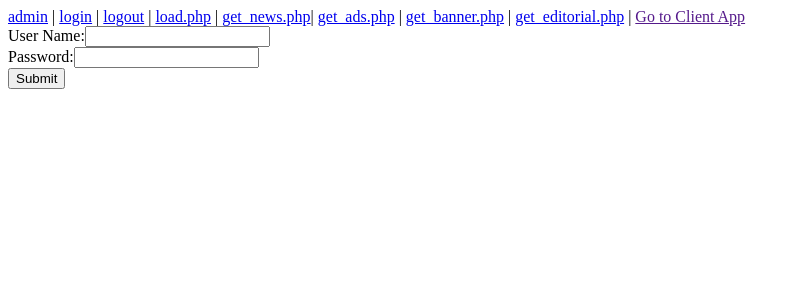
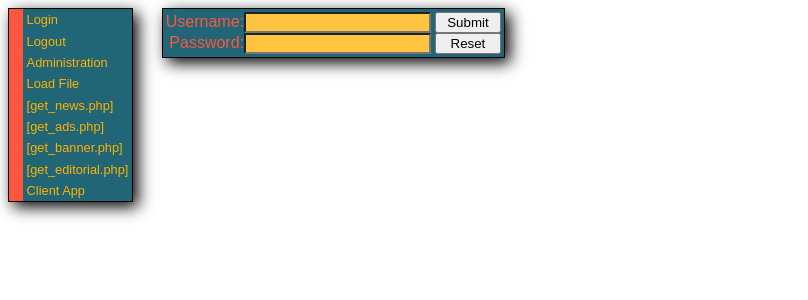
Before and after one commit to iwrotecode/539_project_3, a PHP site: page /login.php in a window 1280 px wide. Shown: the top 300 px of the page, without its empty margins (0-808 px from the left). Run offline with PHP 8.4, Linux system fonts and the light colour scheme.

Commit message:
Stylized stuff

```diff
--- a/admin.php
+++ b/admin.php
@@ -36,6 +36,8 @@ echo Page::addNav();
 	// echo "$k=$v<br />";
 // }
 
+echo "<h1>Administration</h1>";
+
 echo Utils::displayDBTables();
 
 echo Page::footer();
--- a/classes/Page.class.php
+++ b/classes/Page.class.php
@@ -2,7 +2,7 @@
 
 class Page {
 
-	static function header($title = "Untitled", $styles = null, $scripts = null) {
+	static function header($title = "Untitled", $styles = "css/styles.css", $scripts = null) {
 		$string = <<<END
 <!DOCTYPE html>
 <html xmlns="http://www.w3.org/1999/xhtml">
--- a/classes/Utils.class.php
+++ b/classes/Utils.class.php
@@ -113,7 +113,8 @@ class Utils {
 		$tableNames = $db -> getValidTableNames();
 
 		// starts form to select table
-		$string = '<form action="admin.php" name="select_database_table" method="post">';
+		$string = "<div class='content'>";
+		$string .= '<form action="admin.php" name="select_database_table" method="post">';
 		$string .= '<select name="database_table">';
 
 		// loops through tables as a select
@@ -125,6 +126,7 @@ class Utils {
 		$string .= '</select>';
 		$string .= '<input type="submit" name="selectDatabaseTable" value="Select" />';
 		$string .= '</form>';
+		$string .= "</div>";
 
 		return $string;
 	}
@@ -151,7 +153,8 @@ class Utils {
 		// checks to see if database table has content
 		if (!empty($results)) {
 			// starts html table
-			$string = "<form name='edit_database_table' action='admin.php' method='post'>";
+			$string = "<div class='content content_results'>";
+			$string .= "<form name='edit_database_table' action='admin.php' method='post'>";
 			$string .= "<table border='1'>";
 			$string .= "<tr>";
 
@@ -179,13 +182,14 @@ class Utils {
 
 			$string .= "</table>";
 			$string .= "</form>";
-
-			echo $string;
+			$string .= "</div>";
 
 			// reports if no data in table is found
 		} else {
-			echo "<p>No data in database table</p>";
+			$string = "<div class='error_message'>No data in database table</div>";
 		}
+
+		echo $string;
 	}
 
 	/**
--- a/css/load.css
+++ /dev/null
@@ -1,3 +0,0 @@
-.fileAssocSelect{
-	width: 10em;
-}
--- /dev/null
+++ b/css/styles.css
@@ -0,0 +1,137 @@
+/* START BODY | HTML STYLES */
+body {
+	font-family: arial, san-serif;
+}
+
+a {
+	color: #FFB100;
+	text-decoration: none;
+}
+
+.content {
+	position: absolute;
+	float: left;
+
+	margin-right: 2em;
+	margin-left: 12em;
+	padding: .25em;
+
+	border-color: #000000;
+	border-style: solid;
+	border-width: .1em;
+
+	background-color: #206676;
+
+	box-shadow: 5px 5px 15px #000000;
+
+	font-size: .8em;
+}
+
+.content_results {
+	margin-top: 6em;
+}
+/* END BODY | HTML STYLES */
+
+/*  START GLOBAL NAVIGATION */
+#nav {
+	position: relative;
+	float: left;
+	margin-right: 2em;
+
+	border-color: #000000;
+	border-style: solid;
+	border-width: .1em;
+
+	background-color: #FF5640;
+
+	box-shadow: 5px 5px 15px #000000;
+
+	font-size: .8em;
+
+}
+
+#nav ul {
+	position: relative;
+	margin: 0 auto;
+}
+
+#nav li {
+
+	list-style: none;
+
+	margin: 0 auto;
+	margin-left: -2em;
+
+	padding: .25em;
+	background-color: #206676;
+}
+
+#nav li:hover {
+	background-color: #FFC540;
+}
+
+#nav li:hover a {
+	color: #FF5640;
+}
+
+/* END GLOBAL NAVIGATION */
+
+/* START LOGIN FORM */
+.login_form {
+	float: right;
+	position: relative;
+	clear: right;
+}
+
+.label {
+	color: #FF5640;
+	font-size: 1.25em;
+}
+
+.text {
+	background-color: #FFC540;
+	color: #206676;
+	font-weight: bold;
+}
+
+.button {
+	width: 5em;
+}
+/* END LOGIN FORM */
+.error_message {
+	position: relative;
+	float: right;
+
+	padding: .25em;
+
+	border-color: #000000;
+	border-style: solid;
+	border-width: .1em;
+
+	background-color: #206676;
+
+	box-shadow: 5px 5px 15px #000000;
+
+	color: #FF5640;
+	font-size: 1.25em;
+	font-weight: bold;
+	text-align: right;
+}
+
+.error_message p {
+	margin: 0 0;
+}
+
+
+/* START ERROR MESSAGES */
+
+
+/* END ERROR MESSAGES */
+
+
+
+
+
+.fileAssocSelect{
+	width: 10em;
+}
--- a/login.php
+++ b/login.php
@@ -75,18 +75,19 @@ if (isset($_POST['submit']) && !empty($_POST['submit'])) {
 
 			} else {
 				//if invalid login credentials, create error message
-				$errors .= "<p>Incorrect username or password.</p>\n";
+				$errors .= "<p>Incorrect username or password</p>\n";
 			}
 
 		} else if($recCount > 1){
 			// more than one record was found
 			$errors .= "<p>There was a database error <span>(more than one person with same username)</span></p>";
 		} else{
-			$errors .= "<p>Username does not exist</p>";
+			// $errors .= "<p>Username does not exist</p>";
+			$errors .= "<p>Incorrect username or password</p>\n";
 		}// if count recs == 1
 	} else {
 		//if missing information, create error message
-		$errors .= "<p>Please enter a username and Password</p>\n";
+		$errors .= "<p>Please enter a username and password</p>\n";
 	} // if credentials are there
 
 }// if submit is correct
@@ -99,45 +100,55 @@ echo Page::addNav();
 
 //display any messages
 
-// display error
-if (!empty($errors)) {
-	echo $errors;
-}
-
-//create and display form
+//create and display form with containing div
+echo '<div class="content">' . "\n";
 echo '<form id="form1" name="form1" method="post" action="login.php">' . "\n";
 
 // start container per input
-echo "\t" . '<div>' . "\n";
+echo "\t" . '<div class="login_form">' . "\n";
 // add label
-echo "\t" . "\t" . '<label for="name">User Name:</label>';
+echo "\t" . "\t" . '<label for="name" class="label">Username:</label>';
 // add input
-echo '<input type="text" name="username" id="name" ';
+echo '<input type="text" name="username" id="name" class="text" ';
 // grab cookie for username
 if (isset($_COOKIE['username']) && !empty($_COOKIE['username'])) {
 	// add the cookie as a default value
 	echo 'value = "' . $_COOKIE['username'] . '"';
 }
 echo '/>' . "\n";
+
+echo '<input type="submit" name="submit" value="Submit" class="button" />';
+
 // close the div
 echo "\t" . '</div>' . "\n";
 
 // start container per input
-echo "\t" . '<div>' . "\n";
+echo "\t" . '<div class="login_form">' . "\n";
 // add label
-echo "\t" . "\t" . '<label for="name">Password:</label>';
+echo "\t" . "\t" . '<label for="password" class="label">Password:</label>';
 // add input
-echo '<input type="password" name="password" id="password" />' . "\n";
+echo '<input type="password" name="password" id="password" class="text" />' . "\n";
+
+echo '<input type="reset" name="reset" value="Reset" class="button" />';
+
 // close the div
 echo "\t" . '</div>' . "\n";
 
 echo <<<END
-	<div>
-		<input type="submit" name="submit" value="Submit" />
-	</div>
-</form>
+	</form>
+</div>
 
 END;
+
+// display error
+if (!empty($errors)) {
+	echo <<<END
+		<div class="error_message">
+			$errors
+		</div>
+
+END;
+}
 
 // end the page
 echo Page::footer();
--- a/nav.html
+++ b/nav.html
@@ -1,13 +1,13 @@
-<div id="navDiv">
-	<nav>
-	  <a href="admin.php">admin</a> |
-	  <a href="login.php">login</a> |
-	  <a href="logout.php">logout</a> |
-	  <a href="load.php">load.php</a> |
-	  <a href="get_news.php">get_news.php</a>|
-	  <a href="get_ads.php">get_ads.php</a> |
-	  <a href="get_banner.php">get_banner.php</a> |
-	  <a href="get_editorial.php">get_editorial.php</a> |
-	  <a href="">Go to Client App</a>
-	</nav>
+<div id="nav">
+	<ul>
+	  <li><a href="login.php">Login</a></li>
+	  <li><a href="logout.php">Logout</a></li>
+	  <li><a href="admin.php">Administration</a></li>
+	  <li><a href="load.php">Load File</a></li>
+	  <li><a href="get_news.php">[get_news.php]</a></li>
+	  <li><a href="get_ads.php">[get_ads.php]</a></li>
+	  <li><a href="get_banner.php">[get_banner.php]</a></li>
+	  <li><a href="get_editorial.php">[get_editorial.php]</a></li>
+	  <li><a href="">Client App</a></li>
+	</ul>
 </div>
```
Also changed, not shown: load.php (+12 -5 lines).
